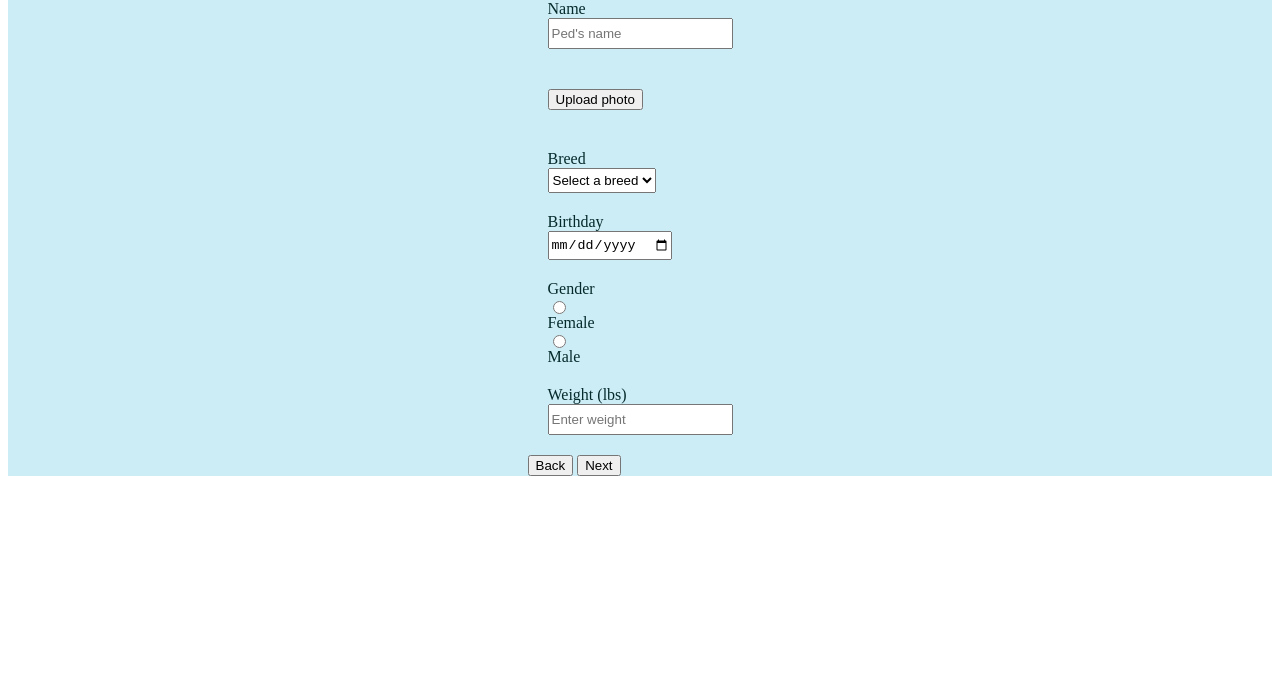
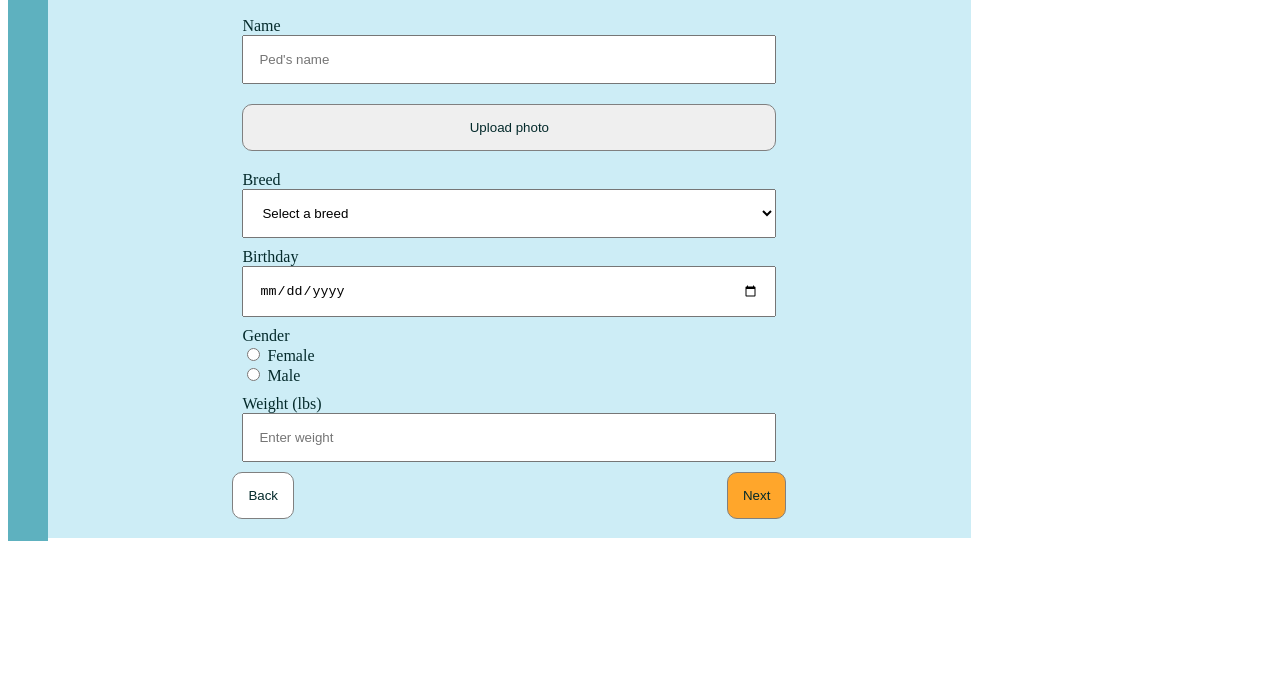
Before and after one commit to RHandarov/web_25_26_homeworks, a plain HTML site: page 02/index.html in a window 1280 px wide. Shown: the part 100-800 px from the top of the page. Drawn offline with Linux system fonts and the light colour scheme.

Commit message:
Complete style and fix hrml structure

```diff
--- a/02/index.html
+++ b/02/index.html
@@ -39,9 +39,9 @@
                         </div>
 
                         <div class="element">
-                            <label>Gender</label>
-                            <label><input type="radio" name="pet-gender" value="F"> Female</label>
-                            <label><input type="radio" name="pet-gender" value="M"> Male</label>
+                            <label for="pet-gender">Gender</label>
+                            <label><input type="radio" id="pet-gender" name="pet-gender" value="F"> Female</label>
+                            <label><input type="radio" id="pet-gender" name="pet-gender" value="M"> Male</label>
                         </div>
 
                         <div class="element">
--- a/02/style.css
+++ b/02/style.css
@@ -2,10 +2,14 @@
     object-fit: contain;
     background-color: #5eb1bf;
     float: left;
+    height: 633px;
 }
 
 #right {
     background-color: #cdedf6;
+    float: left;
+    padding: 19px;
+    width: 70%;
 }
 
 #form-title {
@@ -30,11 +34,45 @@ form {
 }
 
 .element {
-    margin: 20px;
-    padding: auto;
+    margin: 10px;
+    /* width: 500px; */
 }
 
 #pet-name, #pet-breed, #pet-birthday, #pet-weight {
-    width: max-content;
-    height: 25px;
+    padding: 15px;
+    width: 500px;
 }
+
+#pet-breed {
+    width: 534px;
+}
+
+#pet-gender {
+    display: inline;
+}
+
+#upload {
+    width: 534px;
+    padding: 15px;
+    border-radius: 10px;
+    border: 1px solid grey;
+    color: #042a2b;
+}
+
+#back {
+    float: left;
+    padding: 15px;
+    border-radius: 10px;
+    border: 1px solid grey;
+    background-color: white;
+    color: #042a2b;
+}
+
+#next {
+    float: right;
+    padding: 15px;
+    border-radius: 10px;
+    border: 1px solid grey;
+    background-color: #ffa62b;
+    color: #042a2b;
+}
```
